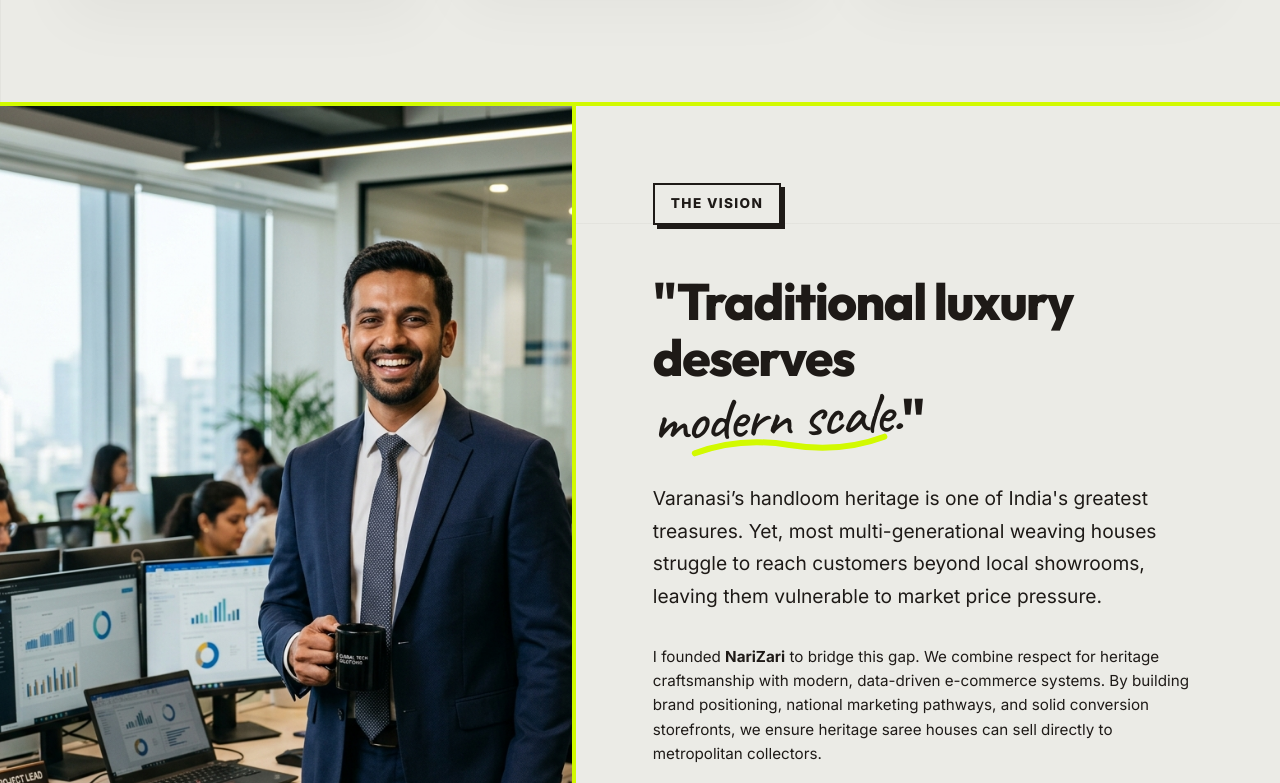
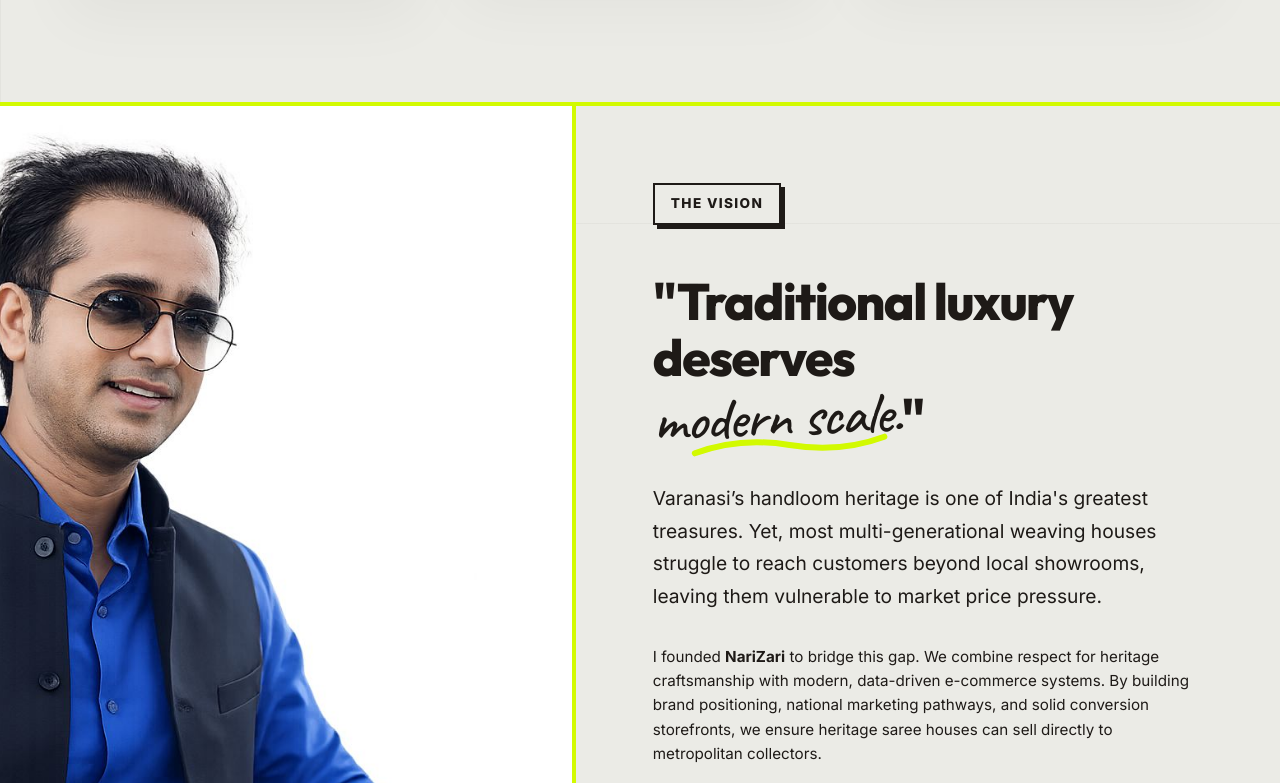
Before and after one commit to nihalkumar5/narizari_new, a Next.js app: page / in a window 1280 px wide. Shown: the part 6977-7760 px from the top of the page. Built offline with nearby package versions, Linux system fonts and the light colour scheme; a web font is replaced by a local one.

Commit message:
Update founder image with new photo from Downloads

```diff
--- a/src/app/page.js
+++ b/src/app/page.js
@@ -450,7 +450,7 @@ export default function Home() {
     {/*  8. Founder Section (Brutalist Layout)  */}
     <section id="vision" className="brutalist-vision-section">
       <div className="brutalist-vision-img-wrapper">
-        <img src="/assets/founder_vineet.png" alt="Vineet Mishra, NariZari founder sitting at desk in an editorial portrait" />
+        <img src="/assets/founder_vineet.jpeg" alt="Vineet Mishra, NariZari founder sitting at desk in an editorial portrait" />
       </div>
       <div className="brutalist-vision-content">
         <span className="brutalist-vision-tag">The Vision</span>
```
Also changed, not shown: public/assets/founder_vineet.jpeg (added).
